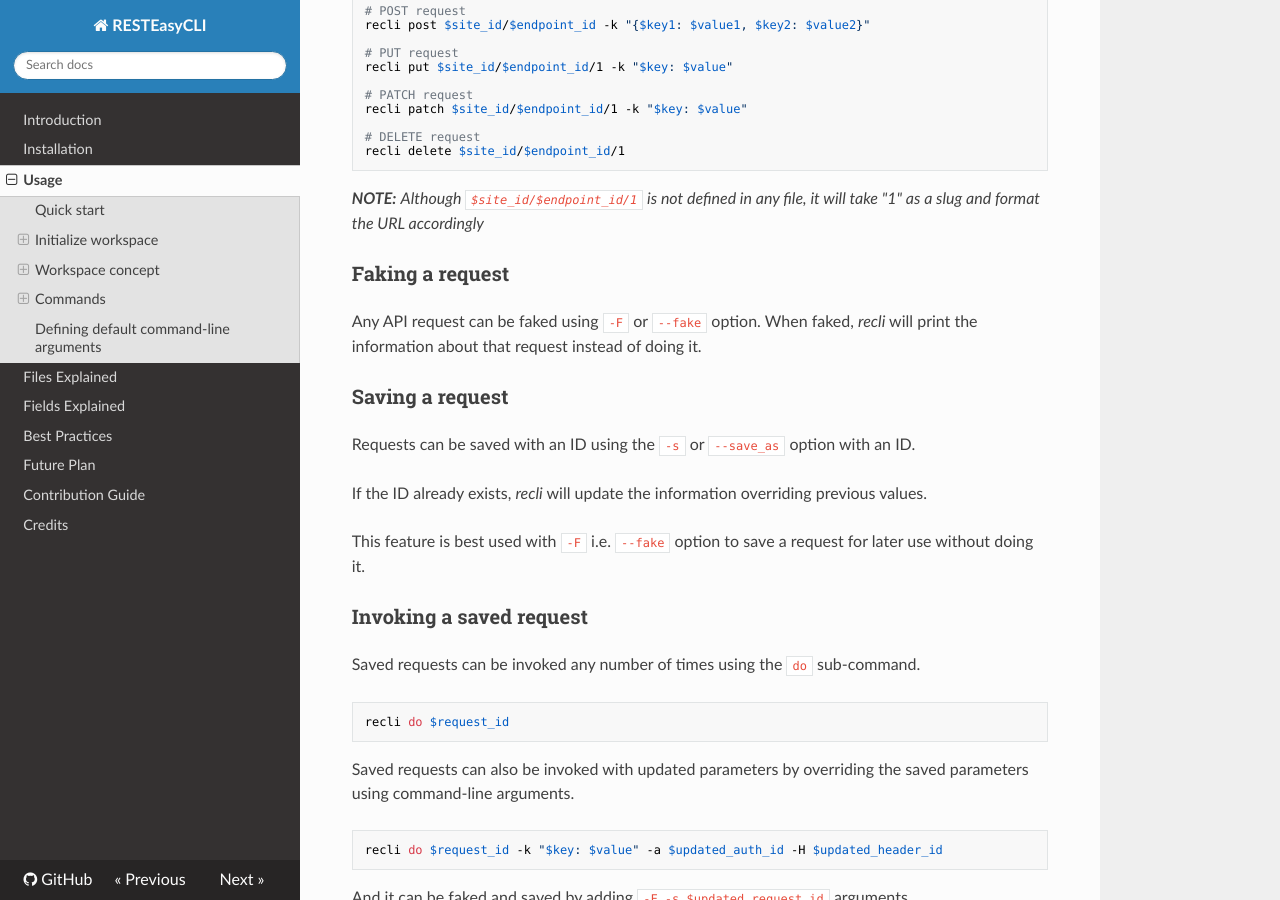
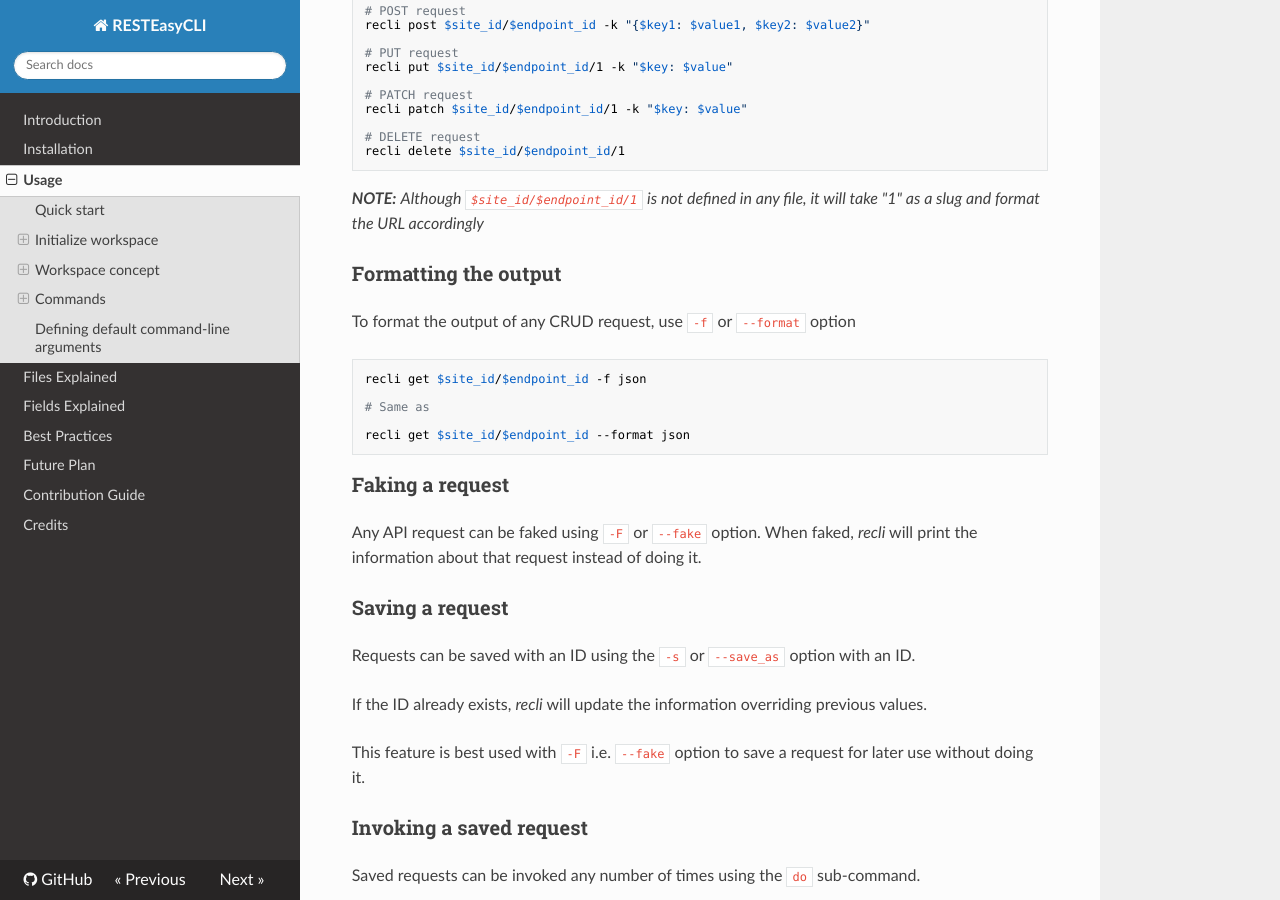
Before and after one commit to sayanarijit/RESTEasyCLI, an MkDocs documentation site: the page built from docs/usage.md, in a window 1280 px wide and 900 px high, scrolled down 3138 px. Built offline with MkDocs 1.6.1, drawn with Linux system fonts in a browser that asks for light colours; nearby versions of some CDN libraries.

Commit message:
Release v0.6.0
* Default format of output is now YAML
* Changable output format for CRUD requests
* Show available options in help menu
* Major internal changes

````diff
--- a/docs/usage.md
+++ b/docs/usage.md
@@ -151,6 +151,18 @@ recli delete $site_id/$endpoint_id/1
 ***NOTE:*** *Although `$site_id/$endpoint_id/1` is not defined in any file, it will take "1" as a slug and format the URL accordingly*
 
 
+### Formatting the output
+
+To format the output of any CRUD request, use `-f` or `--format` option
+
+```bash
+recli get $site_id/$endpoint_id -f json
+
+# Same as
+
+recli get $site_id/$endpoint_id --format json
+```
+
 ### Faking a request
 
 Any API request can be faked using `-F` or `--fake` option. When faked, *recli* will print the information about that request instead of doing it.
--- a/setup.py
+++ b/setup.py
@@ -4,7 +4,7 @@ from setuptools import setup, find_packages
 
 
 PROJECT = 'RESTEasyCLI'
-VERSION = 'v0.5.0'  # Also change resteasycli.config.default.DefaultConfig
+VERSION = 'v0.6.0'  # Also change resteasycli.config.default.DefaultConfig
 DESCRIPTION = 'Handy REST API client on your terminal'
 
 
````
Also changed, not shown: docs/contribution_guide.md (+1 -1 lines), 2 other files.
